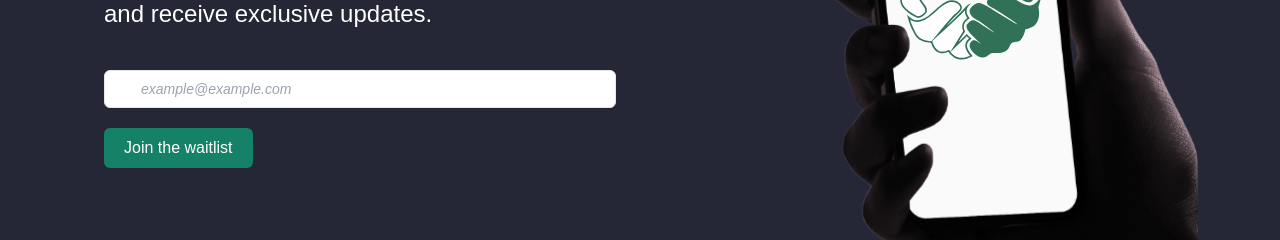
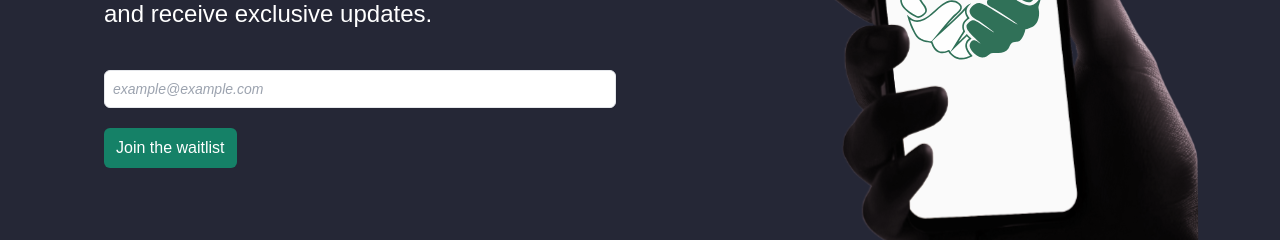
Before and after one commit to pierrelstan/landig-page-sol-pam, a Next.js app: page / in a window 1280 px wide. Shown: the part 448-688 px from the top of the page. Built offline with nearby package versions, Linux system fonts and the light colour scheme; no server answers.

Commit message:
style: update  button & input

```diff
--- a/src/components/JoinWaitlist.tsx
+++ b/src/components/JoinWaitlist.tsx
@@ -136,7 +136,7 @@ export default function JoinWaitList() {
             <form onSubmit={handleSubmit}>
               <input
                 className="placeholder:italic placeholder:text-slate-400 block bg-white w-full  border
-                border-slate-300 rounded-md py-2 pl-9 pr-3  mt-10 shadow-sm focus:outline-none
+                border-slate-300 rounded-md py-2 pl-2  mt-10 shadow-sm focus:outline-none
                  focus:border-sky-500 focus:ring-sky-500 focus:ring-1 sm:text-sm text-black"
                 type="email"
                 name="email"
@@ -147,14 +147,14 @@ export default function JoinWaitList() {
               />
 
               <button
-                className="bg-tropicalRainForest active:bg-black text-white disabled:opacity-75  font-light py-2 px-5  rounded-md mt-5"
+                className="bg-tropicalRainForest active:bg-black text-white disabled:opacity-75  font-light py-2 px-3  rounded-md mt-5"
                 type="submit"
                 disabled={loading}
               >
                 {loading ? (
-                  <div className="flex flex-row gap-2 items-center justify-center">
+                  <span className="flex flex-row gap-1 items-center justify-center m-0 p-0">
                     <Spinner /> Joining the waitlist...{" "}
-                  </div>
+                  </span>
                 ) : (
                   "Join the waitlist"
                 )}
```
Also changed, not shown: 1 other file (tests, documents, lock files or other folders).
